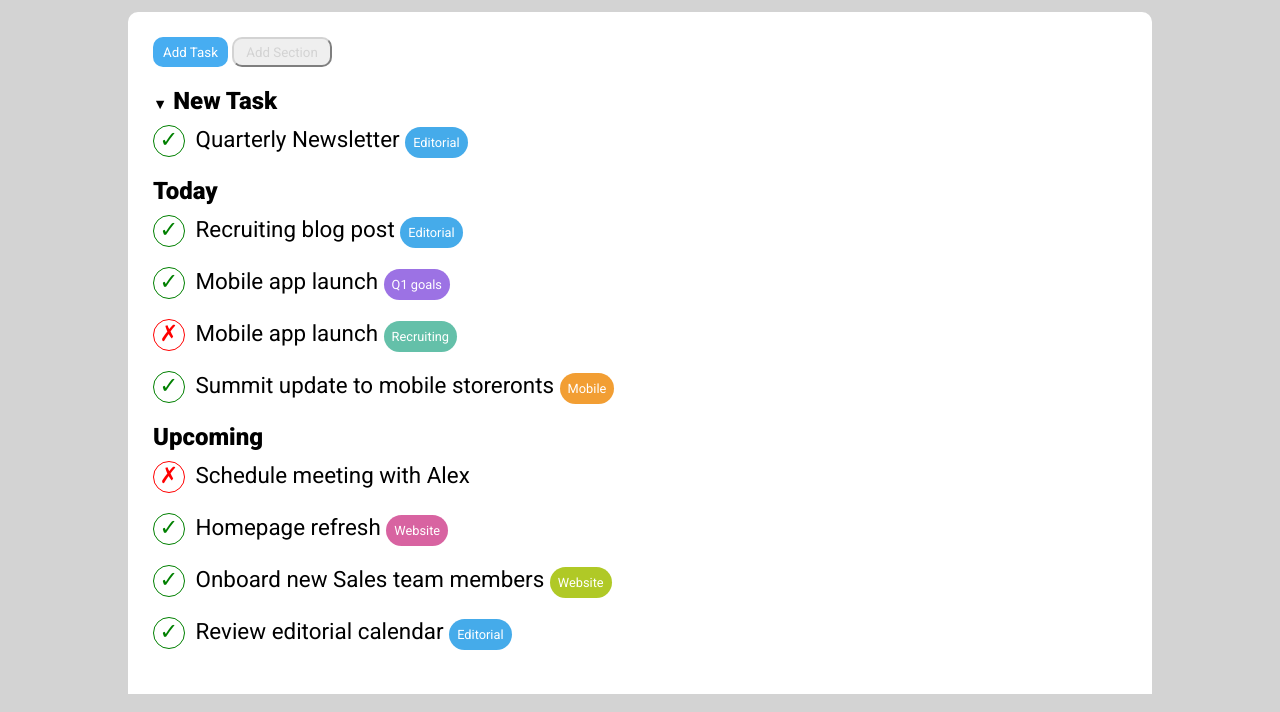
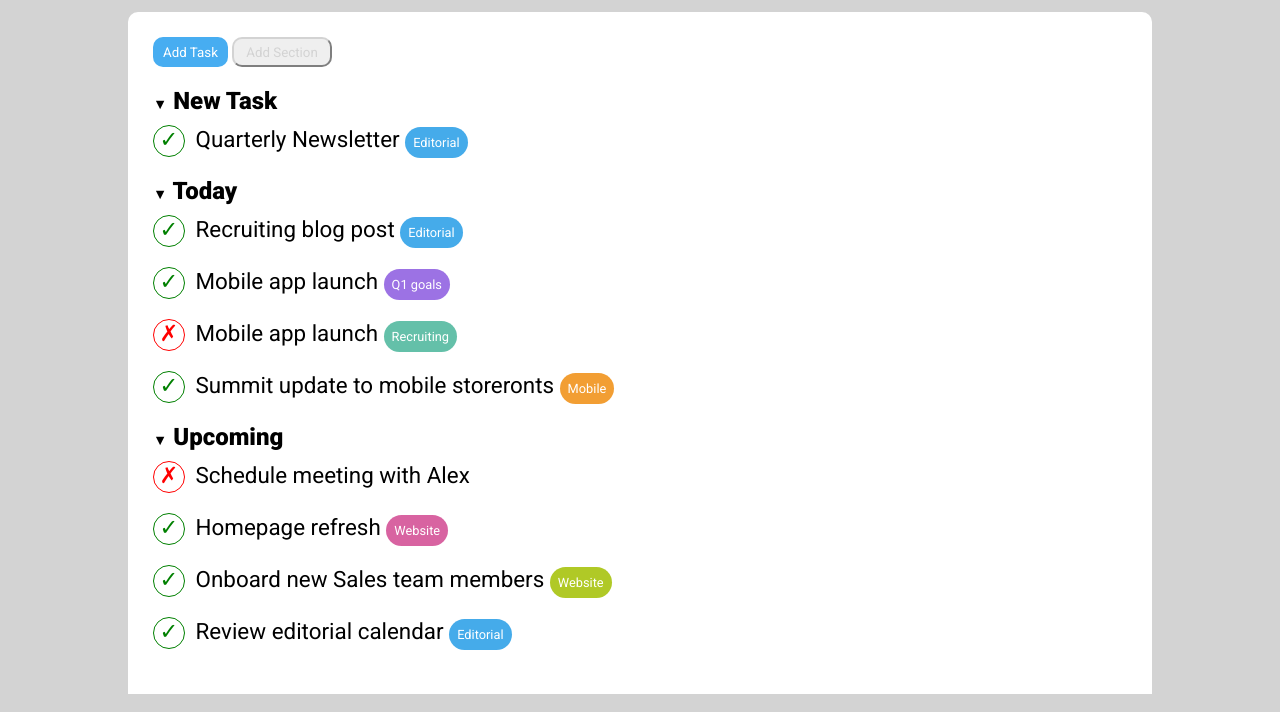
Before and after one commit to mirkosorrentino/html-css-toboolist, a plain HTML site: page index.html in a window 1280 px wide. Shown: the part 88-800 px from the top of the page. Drawn offline with Linux system fonts and the light colour scheme.

Commit message:
Fixing lack of triangles on lists

```diff
--- a/index.html
+++ b/index.html
@@ -40,7 +40,7 @@
         </li>
         <li>
             <!-- title -->
-            <h2 class="list-titles">Today</h2>
+            <h2 class="list-titles"><span class="triangle">&#9660;</span> Today</h2>
             <!-- check -->
             <div class="goals"><span class="symbols check">&check;</span> Recruiting blog post <span class="editorial tag">Editorial</span></div>
             <!-- check -->
@@ -52,7 +52,7 @@
         </li>
         <li>
             <!-- title -->
-            <h2 class="list-titles">Upcoming</h2>
+            <h2 class="list-titles"><span class="triangle">&#9660;</span> Upcoming</h2>
             <!-- cross -->
             <div class="goals"><span class="symbols cross">&cross;</span> Schedule meeting with Alex</div>
             <!-- check -->
```
